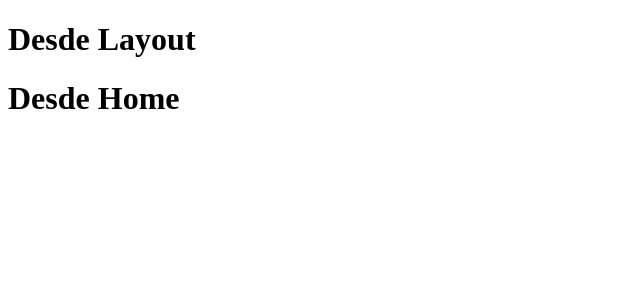
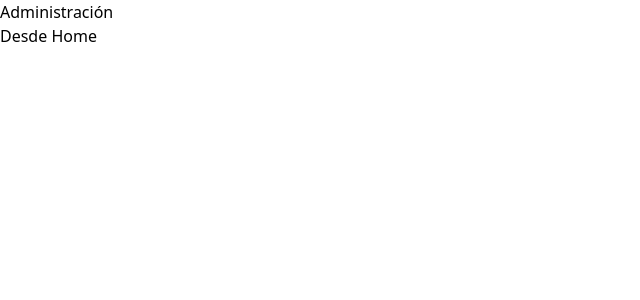
Before and after one commit to AntonioZurano/crmcliente, a Next.js app: page / in a window 1280 px wide. Shown: the top 300 px of the page, without its empty margins (0-640 px from the left). Built offline with nearby package versions, Linux system fonts and the light colour scheme.

Commit message:
add sidebar

```diff
--- a/components/Layout.js
+++ b/components/Layout.js
@@ -1,9 +1,19 @@
 import React from 'react';
+import Head from 'next/head';
+import Sidebar from '../components/Sidebar';
 
 const Layout = ({children}) => {
     return (
         <>
-            <h1>Desde Layout</h1>
+            <Head>
+                <title>CRM - Administración de Clientes</title>
+                <link rel="stylesheet" href="https://cdnjs.cloudflare.com/ajax/libs/normalize/8.0.1/normalize.min.css" integrity="sha256-l85OmPOjvil/SOvVt3HnSSjzF1TUMyT9eV0c2BzEGzU=" crossOrigin="anonymous" />
+                <link href="https://unpkg.com/tailwindcss@^1.0/dist/tailwind.min.css" rel="stylesheet" />
+            </Head>
+
+
+            <Sidebar />
+
             {children}
         </>
      );
--- /dev/null
+++ b/components/Sidebar.js
@@ -0,0 +1,9 @@
+import React from 'react';
+
+const Sidebar = () => {
+    return (
+        <h2>Administración</h2>
+    );
+}
+
+export default Sidebar;
```
